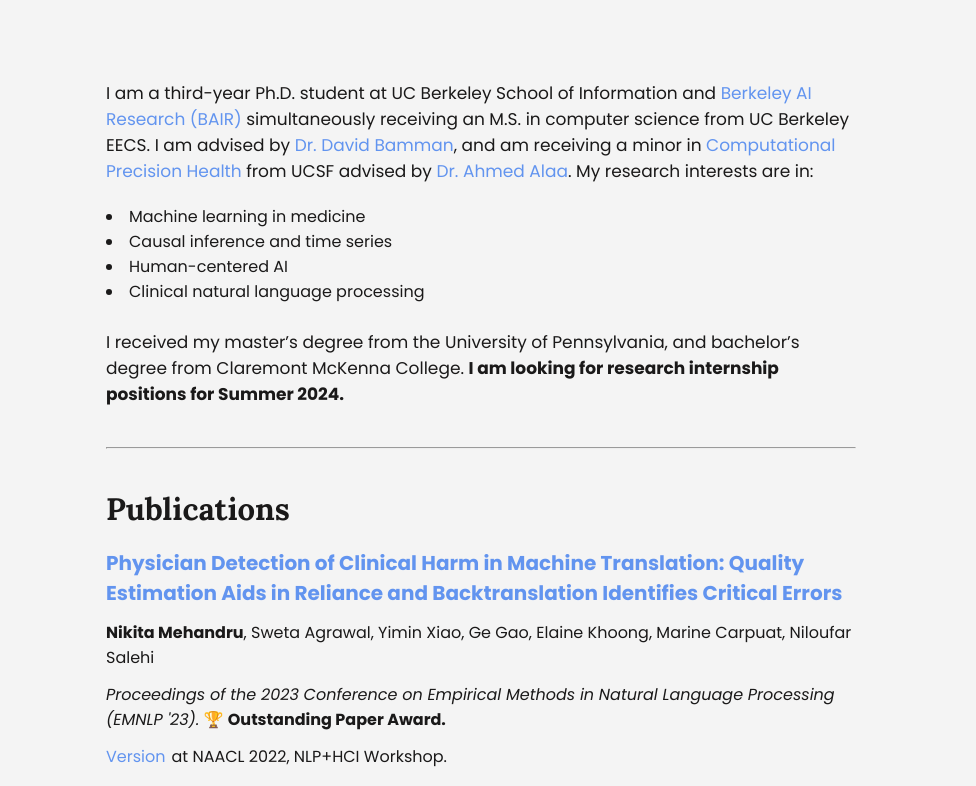
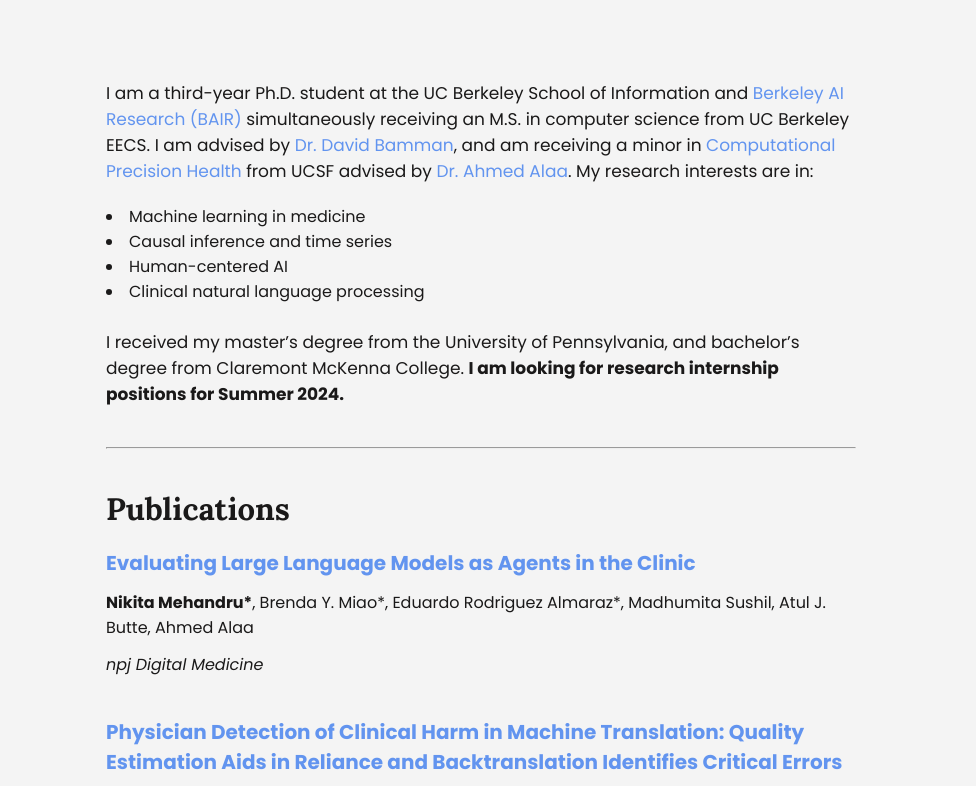
Before and after one commit to n-mehandru/n-mehandru.github.io, a plain HTML site: page index.html in a window 1280 px wide. Shown: the top 786 px of the page, 304-1280 px from the left. Drawn offline with Linux system fonts and the light colour scheme.

Commit message:
update publications

```diff
--- a/index.html
+++ b/index.html
@@ -56,7 +56,7 @@
       <!-- INTRO SECTION -->
       <section>
         <div class="content ">
-          <p>I am a third-year Ph.D. student at UC Berkeley School of Information and <a href="https://bair.berkeley.edu/">Berkeley AI Research (BAIR)</a> simultaneously receiving an M.S. in computer science from UC Berkeley EECS. I am advised by <a
+          <p>I am a third-year Ph.D. student at the UC Berkeley School of Information and <a href="https://bair.berkeley.edu/">Berkeley AI Research (BAIR)</a> simultaneously receiving an M.S. in computer science from UC Berkeley EECS. I am advised by <a
             href="https://people.ischool.berkeley.edu/~dbamman/">Dr. David Bamman</a>, and am receiving a minor in <a
             href="https://computationalhealth.berkeley.edu/?_gl=1%2A17saxm3%2A_ga%2AMTQ4ODQ2NzA1Ny4xNjg0OTA2OTcx%2A_ga_1N2V4TW4SP%2AMTY4ODQ0NzY3OC44LjAuMTY4ODQ0NzY3OC4wLjAuMA.."> Computational Precision Health </a> from UCSF advised by <a href="https://bakarinstitute.ucsf.edu/people-at-bakar/ahmed">Dr.
               Ahmed Alaa</a>. My research interests are in:
@@ -78,6 +78,18 @@
 
         <!-- A Publication -->
 
+        <div class="publication">
+          <div class="title">
+          <a href="https://aclanthology.org/2023.emnlp-main.712/"> Evaluating Large Language Models as Agents in the Clinic</a>
+          </div>
+          <div class="author">
+            <b>Nikita Mehandru*</b>, Brenda Y. Miao*, Eduardo Rodriguez Almaraz*, Madhumita Sushil, Atul J. Butte, Ahmed Alaa
+          </div>
+          <div class="citation">
+            </p><i>npj Digital Medicine</i>
+          </div>
+          </ul>
+          </div>
 
 
         <div class="publication">
```
